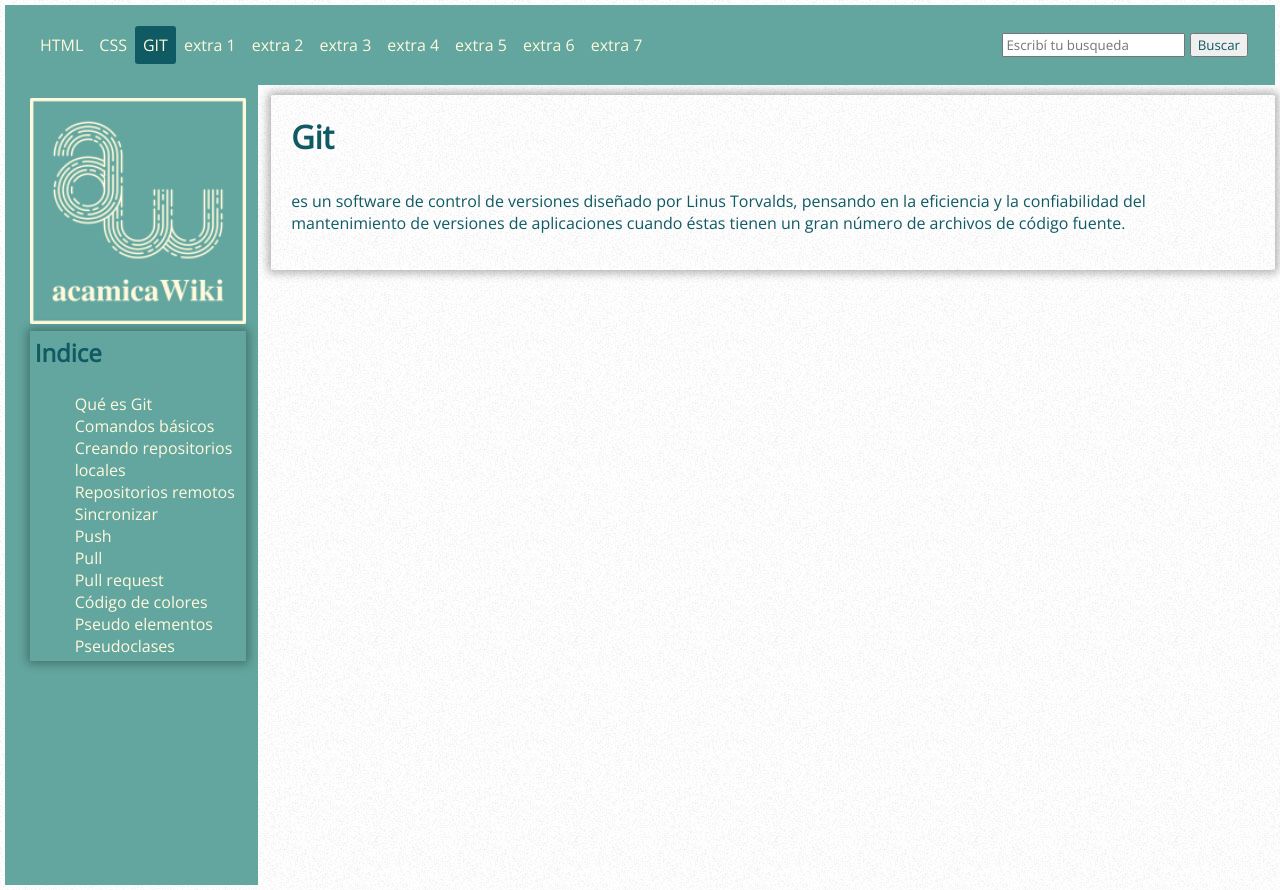
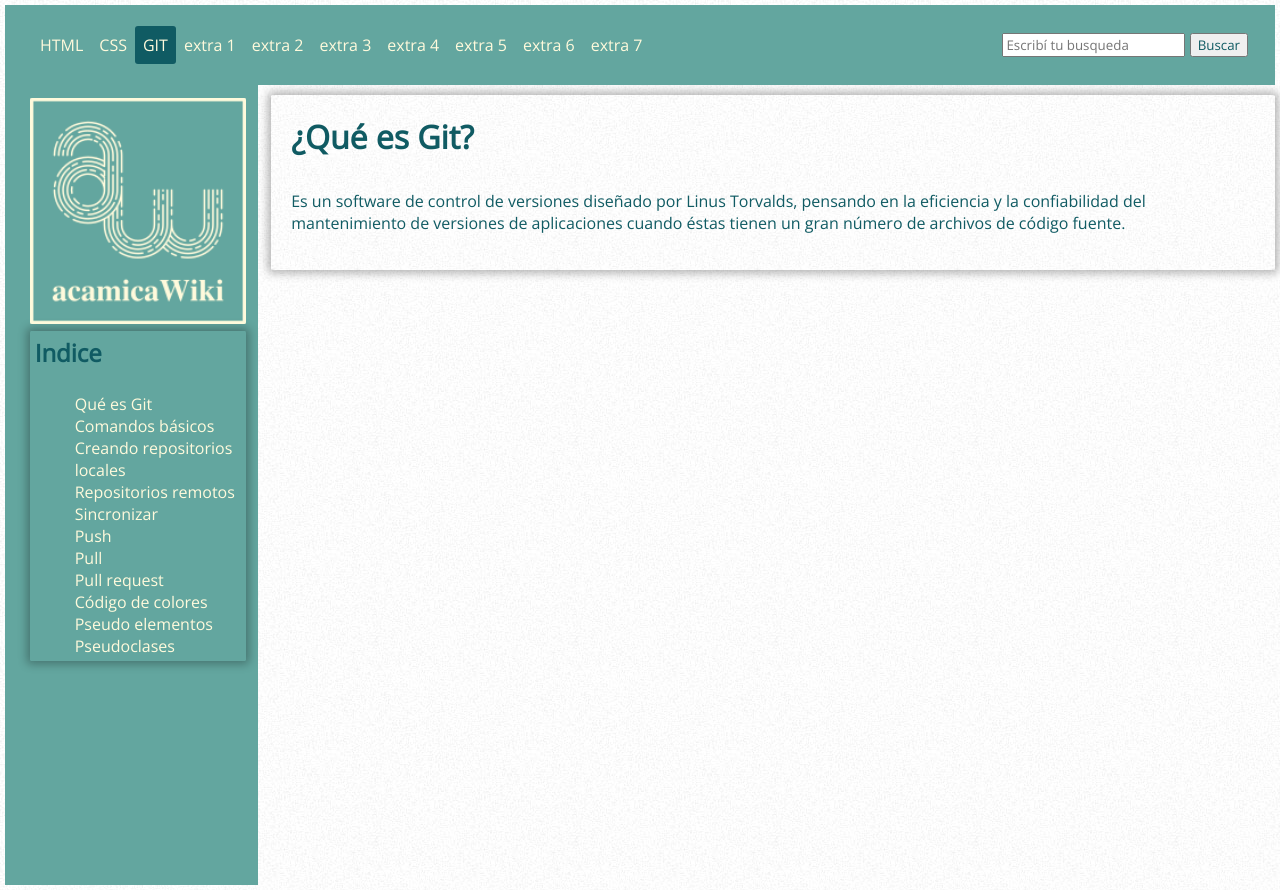
Before and after one commit to gonzaloIriart/AcamicaWiki, a plain HTML site: page git.html in a window 1280 px wide. Drawn offline with nearby package versions, Linux system fonts and the light colour scheme.

Commit message:
Update git.html

```diff
--- a/git.html
+++ b/git.html
@@ -62,10 +62,10 @@
     <div class="principal">
         <!--Titulo y descripcion-->
         <div class="box descripcion">
-            <h1>Git</h1>
+            <h1>¿Qué es Git?</h1>
             <div class="contenido">
               <p>
-              es un software de control de versiones diseñado por Linus Torvalds, pensando en la eficiencia y la confiabilidad del mantenimiento de versiones de aplicaciones cuando éstas tienen un gran número de archivos de código fuente.
+                Es un software de control de versiones diseñado por Linus Torvalds, pensando en la eficiencia y la confiabilidad del mantenimiento de versiones de aplicaciones cuando éstas tienen un gran número de archivos de código fuente.
               </p>
             </div>
         </div>
```
